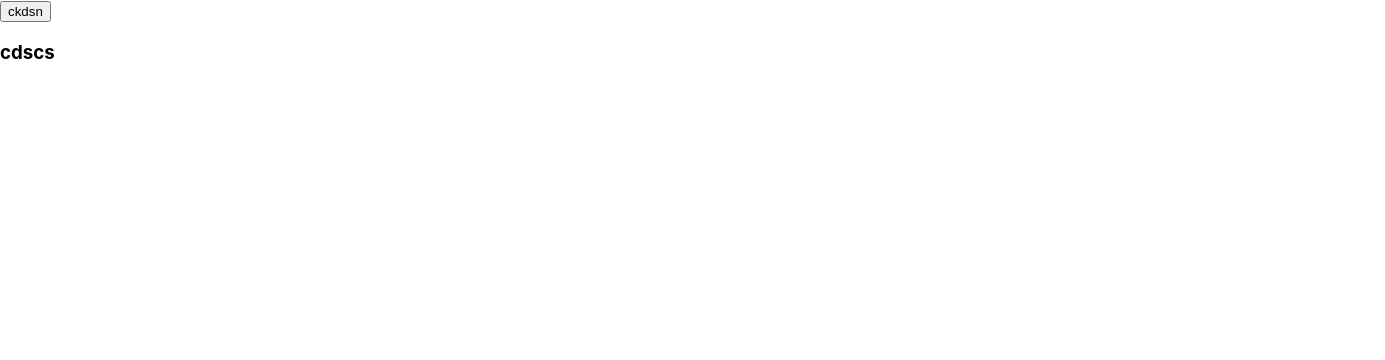
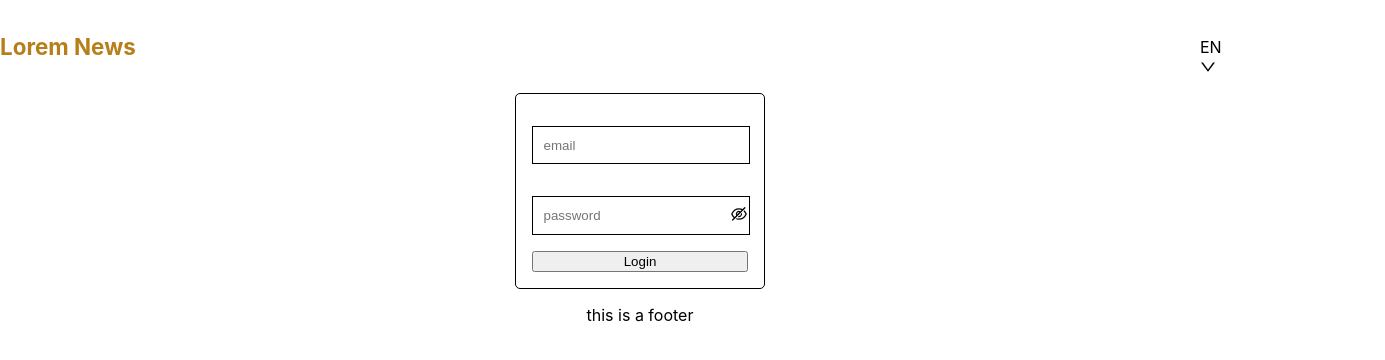
Before and after one commit to Ali-Oliaee/lorem-news, a React (Create React App) app: page / in a window 1280 px wide. Shown: the top 360 px of the page, 1385 px wide, since content can reach past the window. Built offline with nearby package versions, Linux system fonts and the light colour scheme.

Commit message:
💄 add login page

```diff
--- a/src/App.tsx
+++ b/src/App.tsx
@@ -1,12 +1,14 @@
 import React from "react"
 import {Button} from 'antd'
+import { LoginWrapper } from "./components/login-wrapper"
+import { LoginPage } from "./pages/login-page"
 
 const App = function () {
   return (
     <div className="App">
-      <Button>ckdsn</Button>
-      <h3>cdscs</h3>
+      <LoginPage/>
     </div>
+
   )
 }
 
--- a/src/components/login-wrapper/footer/footer.tsx
+++ b/src/components/login-wrapper/footer/footer.tsx
@@ -1,4 +1,5 @@
 import React from 'react'
+import './style.scss'
 
 function Footer() {
     return (
--- /dev/null
+++ b/src/components/login-wrapper/footer/style.scss
@@ -0,0 +1,7 @@
+.login-wrapper-footer {
+  width: 100%;
+  display: flex;
+  justify-content: center;
+  align-items: center;
+  justify-self: flex-end;
+}
--- a/src/components/login-wrapper/header/header.tsx
+++ b/src/components/login-wrapper/header/header.tsx
@@ -1,5 +1,6 @@
 import React from 'react'
-import {Select} from 'antd'
+import {Button, Select} from 'antd'
+import './style.scss'
 
 function Header() {
     const {Option} = Select
@@ -9,11 +10,13 @@ function Header() {
             <div className="logo">
                 <h4>Lorem News</h4>
             </div>
-            <div className="language">
-                <Select>
+            <div className="language-container" >
+
+                <Select defaultValue="EN" className="language-select">
                     <Option value="en">EN</Option>
                     <Option value="fa">فا</Option>
                 </Select>
+
             </div>
         </div>
     )
--- /dev/null
+++ b/src/components/login-wrapper/header/style.scss
@@ -0,0 +1,20 @@
+.login-wrapper-header {
+  width: 100%;
+  display: flex;
+  justify-content: space-between;
+  align-items: center;
+  padding: 0.2em 1em;
+
+  .logo {
+    h4 {
+      color: rgb(182, 127, 26);
+      font-size: 1.4em;
+    }
+  }
+
+  .language-container {
+    .language-select {
+      width: 5em;
+    }
+  }
+}
--- a/src/components/login-wrapper/login-wrapper.tsx
+++ b/src/components/login-wrapper/login-wrapper.tsx
@@ -1,6 +1,7 @@
 import React from 'react'
 import {Header} from './header'
 import {Footer} from './footer'
+import './style.scss'
 
 function LoginWrapper({children}: any) {
     return (
--- a/src/components/login-wrapper/style.scss
+++ b/src/components/login-wrapper/style.scss
@@ -0,0 +1,6 @@
+.login-wrapper {
+  display: flex;
+  flex-direction: column;
+  align-items: center;
+  justify-content: space-between;
+}
--- a/src/pages/login-page/login-page.tsx
+++ b/src/pages/login-page/login-page.tsx
@@ -1,10 +1,22 @@
+import {Button, Form, Input} from 'antd'
 import React from 'react'
 import { LoginWrapper } from '../../components/login-wrapper'
+import './style.scss'
 
 function LoginPage() {
     return (
        <LoginWrapper>
-           <h3>tihs is children</h3>
+           <Form className="login-form">
+            <Form.Item className="input-container">
+                <Input placeholder="email"/>
+            </Form.Item>
+            <Form.Item className="input-container">
+                <Input.Password placeholder="password"/>
+            </Form.Item>
+            <Button htmlType="submit" className="submit-button" size="large">
+                Login
+            </Button>
+           </Form>
        </LoginWrapper>
     )
 }
--- a/src/pages/login-page/style.scss
+++ b/src/pages/login-page/style.scss
@@ -0,0 +1,26 @@
+.login-form {
+  border: 1px solid black;
+  border-radius: 5px;
+  padding: 1em;
+  display: flex;
+  flex-direction: column;
+  align-items: center;
+  justify-content: center;
+  flex: 1;
+
+  .input-container {
+    margin: 1em;
+    width: 100%;
+    border: 1px solid;
+    margin: 1em auto;
+
+    input {
+      border: 0;
+      outline: 0;
+      padding: 0.8em;
+    }
+  }
+  .submit-button {
+    width: 100%;
+  }
+}
```
